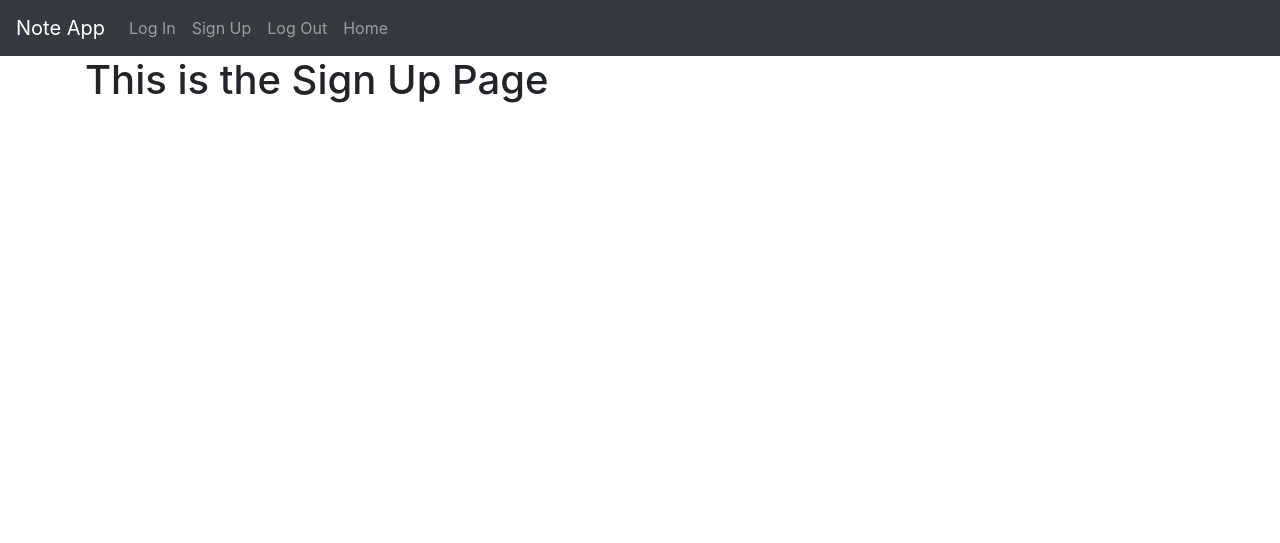
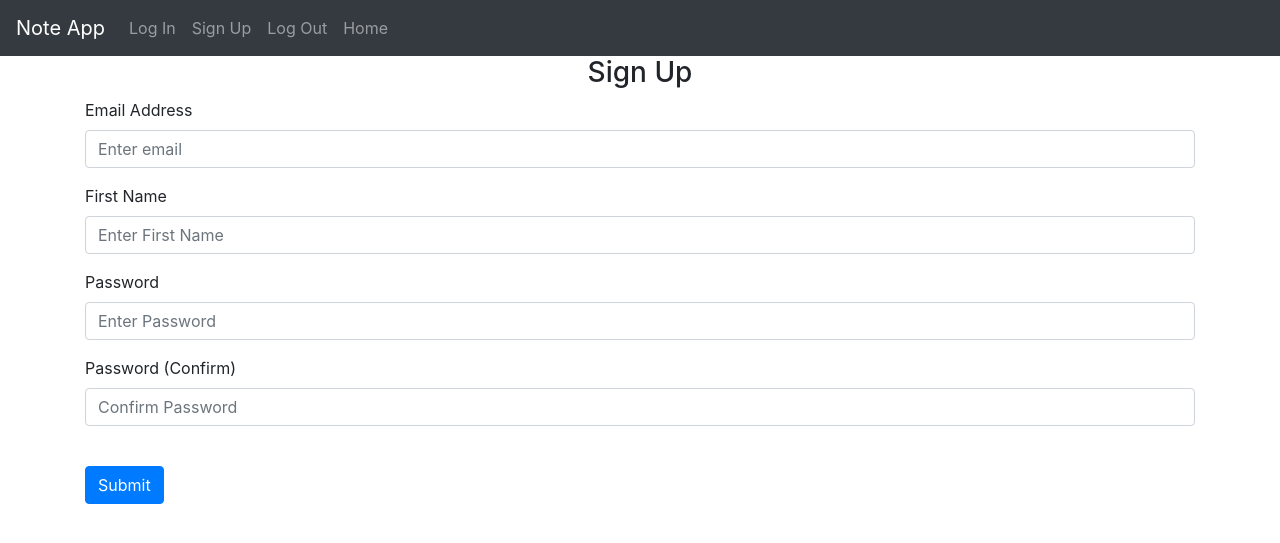
Before and after one commit to ryanc2112/Python-Flask-WebApp, a Flask app: page /sign-up in a window 1280 px wide. Shown: the top 543 px of the page. Run offline with Flask 2, Linux system fonts and the light colour scheme; some libraries are stand-ins or nearby versions.

Commit message:
LogIn and SignUp forms created

```diff
--- a/website/auth.py
+++ b/website/auth.py
@@ -1,15 +1,36 @@
-from flask import Blueprint, render_template
+from xmlrpc.client import boolean
+from flask import Blueprint, render_template, request, flash
 
 auth = Blueprint('auth', __name__)
 
-@auth.route('/login')
+@auth.route('/login', methods=['GET', 'POST'])
 def login():
-    return render_template("login.html")
+    return render_template("login.html", boolean=True)
 
 @auth.route('/logout')
 def logout():
     return "<p>Log Out</p>"
 
-@auth.route('/sign-up')
+@auth.route('/sign-up', methods=['GET', 'POST'])
 def sign_up():
+    if request.method == 'POST':
+        email = request.form.get('email')
+        firstName = request.form.get('firstName')
+        password1 = request.form.get('password1')
+        password2 = request.form.get('password2')
+
+        if len(email) < 4:
+            flash('Email must be greater than 3 characters', category='error')
+        elif len(firstName) < 2:
+            flash('First Name must be greater than 1 characters', category='error')
+        elif password1 != password2:
+            flash('Passwords don\'t match', category='error')
+        elif len(password1) < 7:
+            flash('Password must be at least 7 characters', category='error')
+        else:
+            flash('Account Created!', category='success')
+            #add new user
+
+
+
     return render_template("sign_up.html")
--- a/website/templates/sign_up.html
+++ b/website/templates/sign_up.html
@@ -1,5 +1,46 @@
 {% extends "base.html"%} {% block tittle %} Sign Up {% endblock %}
 
 {% block content%}
-<h1>This is the Sign Up Page</h1>
+<form method = "POST">
+    <h3 align="center">Sign Up</h3>
+    <div class="form-group">
+        <label for="email">Email Address</label>
+        <input type="email"
+        class="form-control"
+        id="email"
+        name="email"
+        placeholder="Enter email"
+        />
+    </div>
+    <div class="form-group">
+        <label for="firstName">First Name</label>
+        <input
+        type="text"
+        class="form-control"
+        id="firstName"
+        name="firstName"
+        placeholder="Enter First Name"
+        />
+    </div>
+    <div class="form-group">
+        <label for="password1">Password</label>
+        <input type="password"
+        class="form-control"
+        id="password1"
+        name="password1"
+        placeholder="Enter Password"
+        />
+    </div>
+    <div class="form-group">
+        <label for="password2">Password (Confirm)</label>
+        <input type="password"
+        class="form-control"
+        id="password2"
+        name="password2"
+        placeholder="Confirm Password"
+        />
+    </div>
+    <br />
+    <button type="submit" class="btn btn-primary">Submit</button>
+</form>
 {% endblock %}
```
Also changed, not shown: website/templates/base.html (+22 -0 lines), website/templates/login.html (+24 -1 lines).
